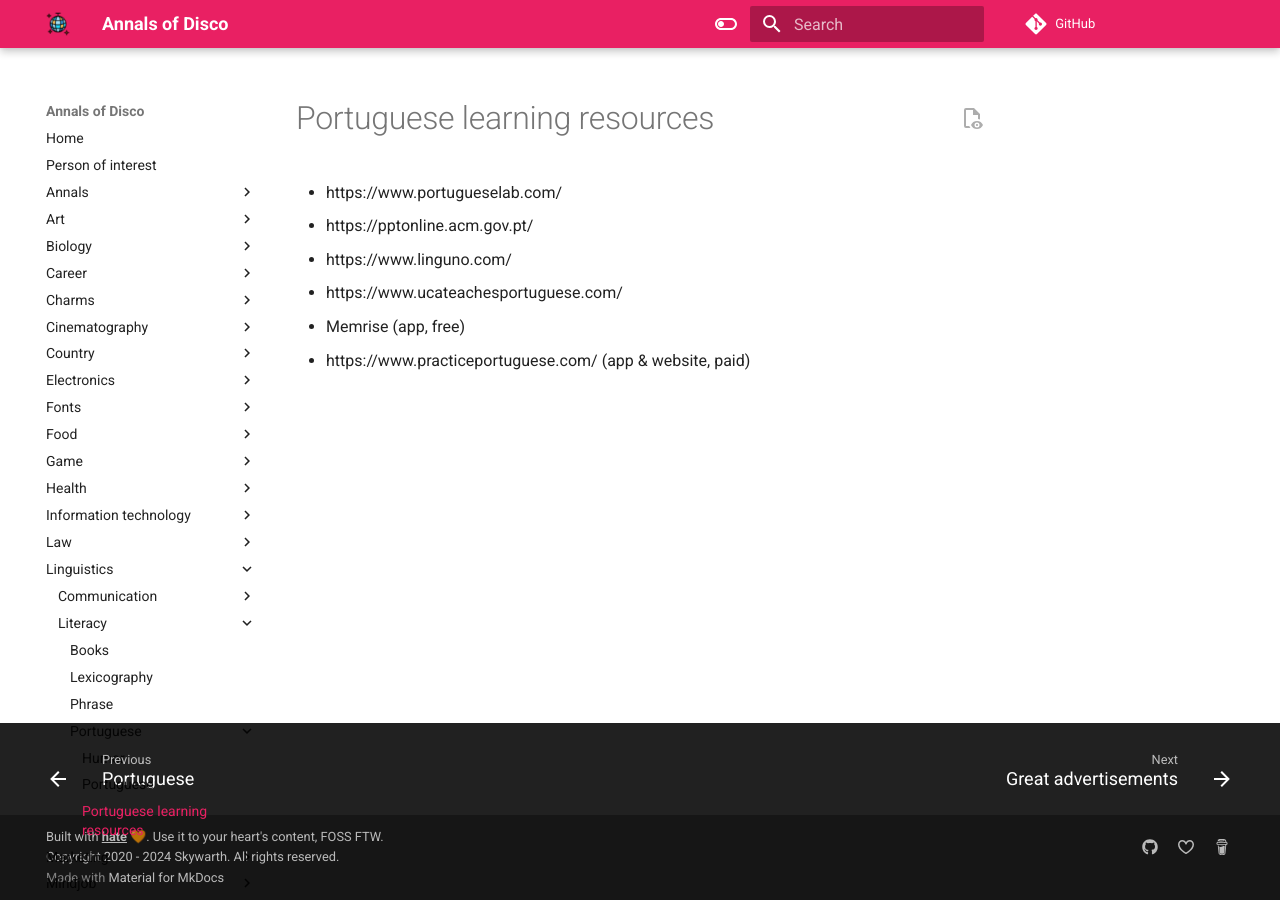
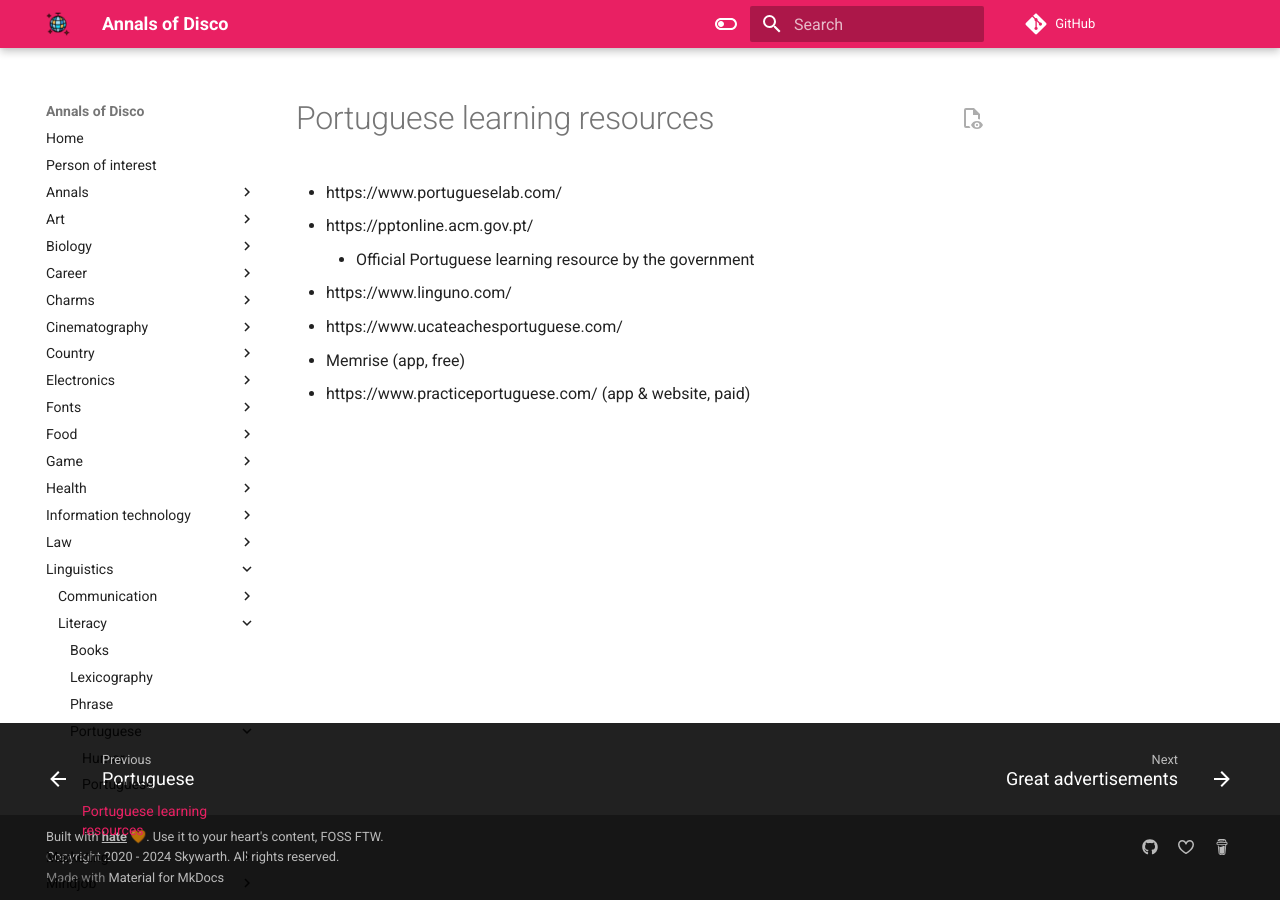
Before and after one commit to skywarth/annals-of-disco, an MkDocs documentation site: the page built from docs/linguistics/literacy/portuguese/resc.md, in a window 1280 px wide. Built offline with MkDocs 1.6.1 and Material for MkDocs 9.7.7, drawn with Linux system fonts in a browser that asks for light colours; comment, search, counter and statistics services are not loaded.

Commit message:
20250427 3:57:12 AM

```diff
--- a/docs/linguistics/literacy/portuguese/resc.md
+++ b/docs/linguistics/literacy/portuguese/resc.md
@@ -2,6 +2,7 @@
 
 - https://www.portugueselab.com/
 - https://pptonline.acm.gov.pt/
+	- Official Portuguese learning resource by the government
 - https://www.linguno.com/
 - https://www.ucateachesportuguese.com/
 - Memrise (app, free)
```
Also changed, not shown: docs/nice/food.md (+1 -0 lines).
